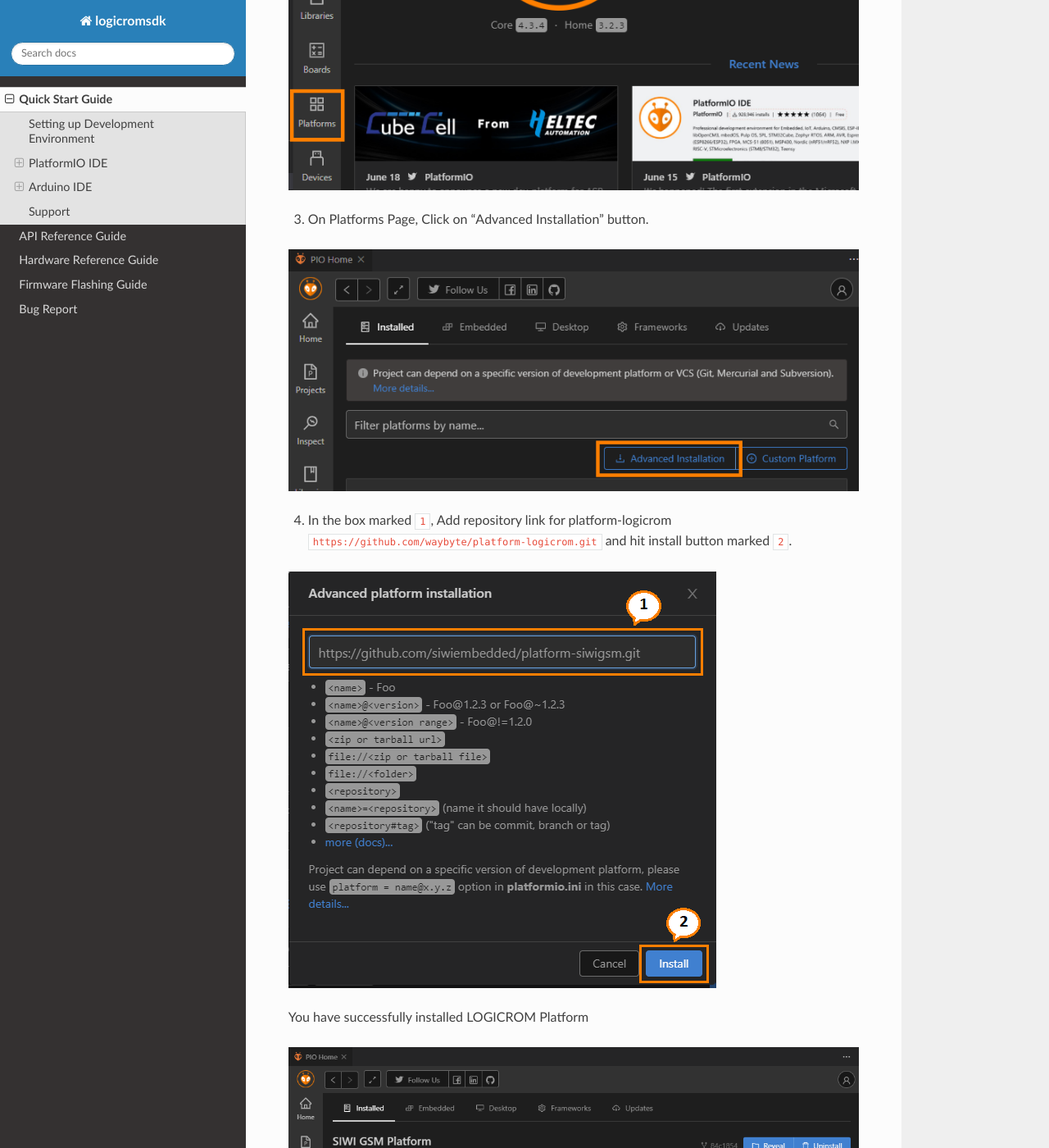
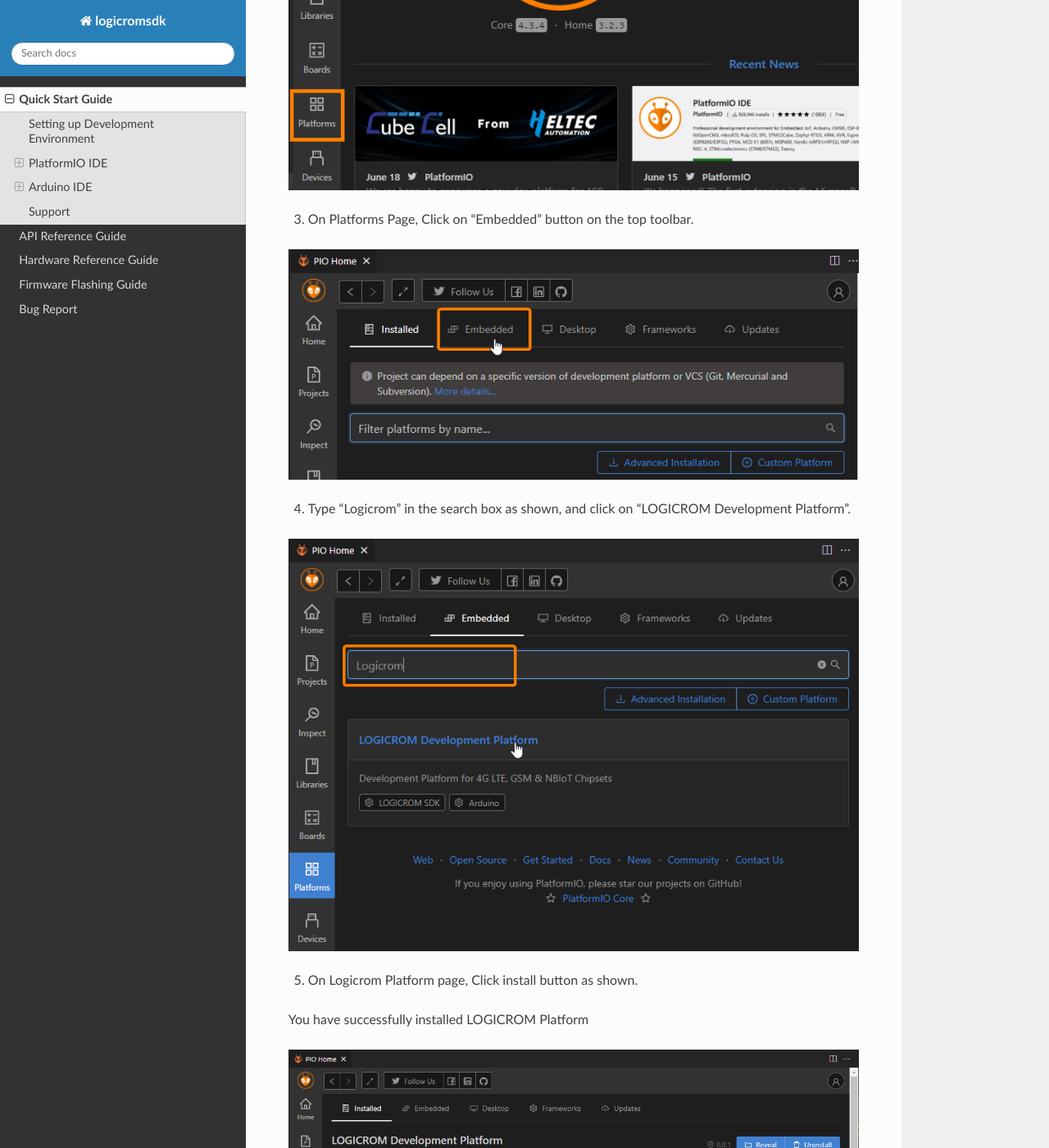
Before and after one commit to waybyte/logicromsdk, a Sphinx documentation site: the page built from docs/book/quick_start.rst, in a window 1280 px wide and 1400 px high, scrolled down 2014 px. Shown: the whole window at 82% size. Built offline with Sphinx 7.4.7 and the Read the Docs theme 2.0.0, drawn with Linux system fonts in a browser that asks for light colours; some of the changed text lies outside the part shown.

Commit message:
docs: Update Quickstart Guide
Signed-off-by: Ajay Bhargav <contact@rickeyworld.info>

```diff
--- a/docs/book/quick_start.rst
+++ b/docs/book/quick_start.rst
@@ -44,15 +44,15 @@
 
 .. image:: ../_static/platformio-ide-platforms-page.png
 
-3. On Platforms Page, Click on "Advanced Installation" button.
+3. On Platforms Page, Click on "Embedded" button on the top toolbar.
 
-.. image:: ../_static/platformio-ide-advance-installation.png
+.. image:: ../_static/platformio-ide-embedded-menu.png
 
-4. In the box marked ``1``, Add repository link for platform-logicrom
-   ``https://github.com/waybyte/platform-logicrom.git`` and hit install button
-   marked ``2``.
+4. Type "Logicrom" in the search box as shown, and click on "LOGICROM Development Platform".
 
-.. image:: ../_static/platformio-ide-platform-install.png
+.. image:: ../_static/platformio-ide-logicrom-search.png
+
+5. On Logicrom Platform page, Click install button as shown.
 
 You have successfully installed LOGICROM Platform
 
@@ -176,7 +176,7 @@
 1. Download and Install Arduino IDE from `ardino website <https://www.arduino.cc/>`_
 2. Open Arduino IDE, Go to **File** > **Preferences**
 3. Add LOGICROM Boards URL to *Additional Board Manager URLs* and click OK.
-   ``https://siwiembedded.github.io/package_logicrom_index.json``
+   ``https://waybyte.github.io/package_logicrom_index.json``
 
 .. image:: ../_static/arduino-ide-prefs.png
 
```
Also changed, not shown: other parts of docs/book/quick_start.rst (+1 -1 lines), docs/_static/arduino-ide-board-manager.png, docs/_static/arduino-ide-prefs.png, docs/_static/platformio-ide-embedded-menu.png (added), docs/_static/platformio-ide-logicrom-finish.png, docs/_static/platformio-ide-logicrom-search.png (added), docs/_static/platformio-ide-project-tasks.png.
